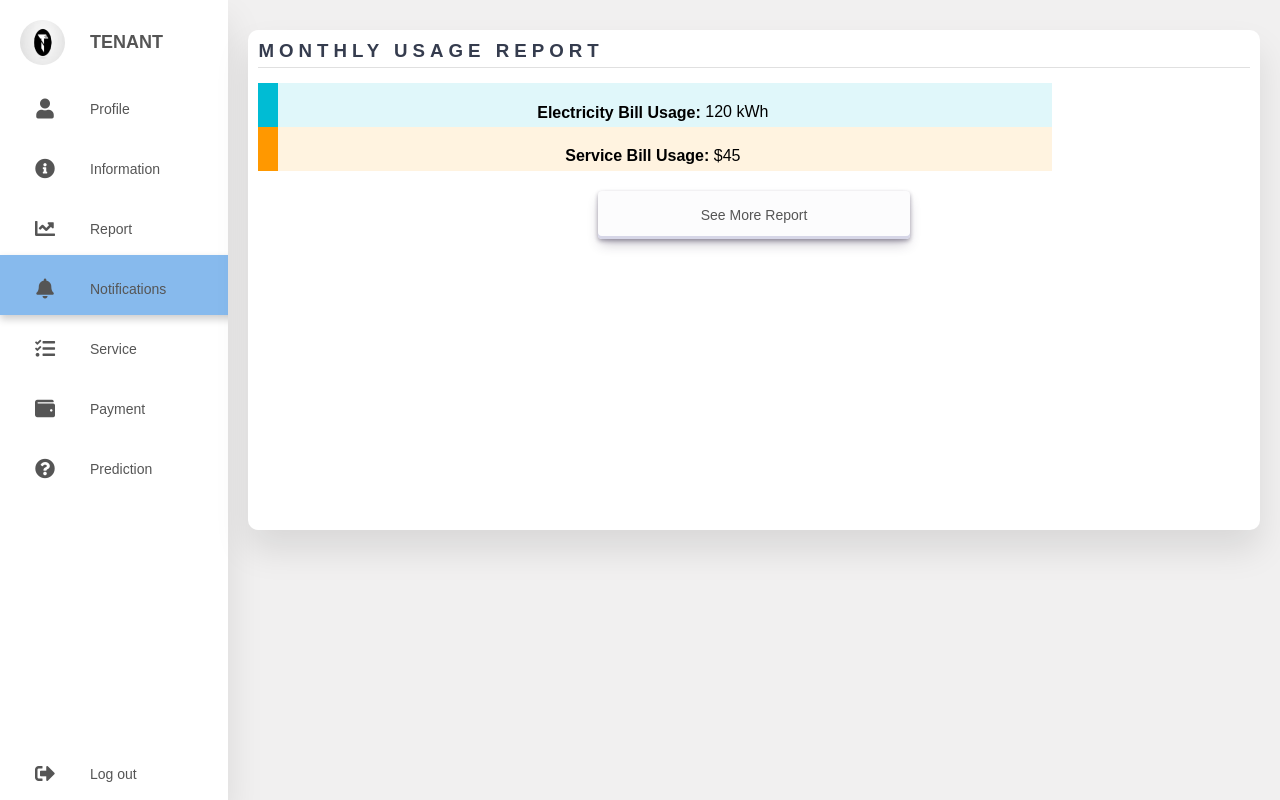
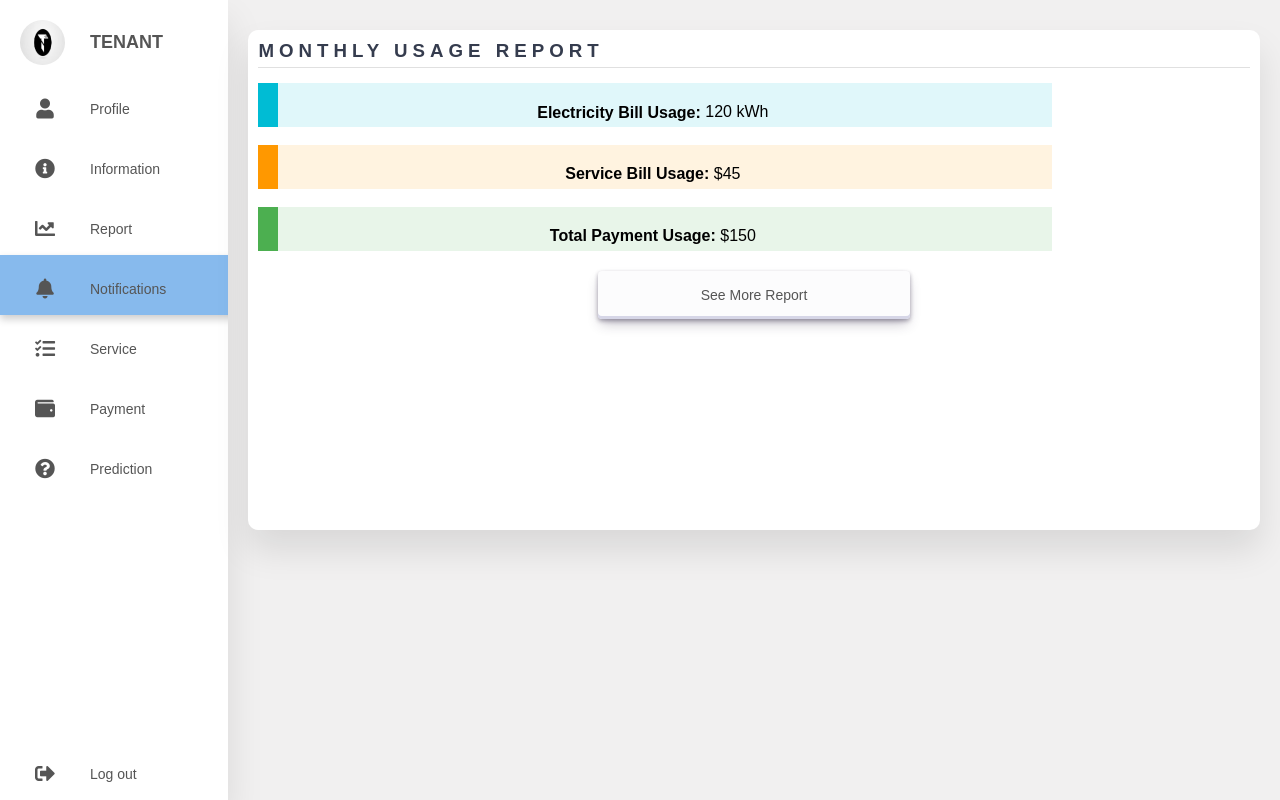
Before and after one commit to hasibhasan-github/IUB_CSE307_SystemAnalysisAndDesign_Tenant_Management_System_MachineLearning_Based_PredictiveApproach, a Flask app: page /noti in a window 1280 px wide. Run offline with Flask 3, Linux system fonts and the light colour scheme; the visitor is signed in with stand-in values (Sample User, id 1).

Commit message:
@hasibhasan-github

```diff
--- a/Tenant_Management_System/website/templates/noti.html
+++ b/Tenant_Management_System/website/templates/noti.html
@@ -35,7 +35,7 @@ Notifications
 
 
           </div>
-
+        </br>
           <div class="info_data">
 
 
@@ -46,7 +46,19 @@ Notifications
             </div>
 
 
-</div>
+        </div>
+        </br>
+        <div class="info_data">
+
+
+                <!-- Total Payment Notification -->
+                <div class="notification alert alert-success" style="background-color: #e8f5e9; border-left: 20px solid #4caf50; width: 80%; height: 20%; text-align: center; padding-top: 20px;">
+                    <strong>Total Payment Usage:</strong> <span>$150</span>
+                    <button type="button" class="btn-close" data-bs-dismiss="alert" aria-label="Close"></button>
+                </div>
+
+
+        </div>
 
 
 
```
